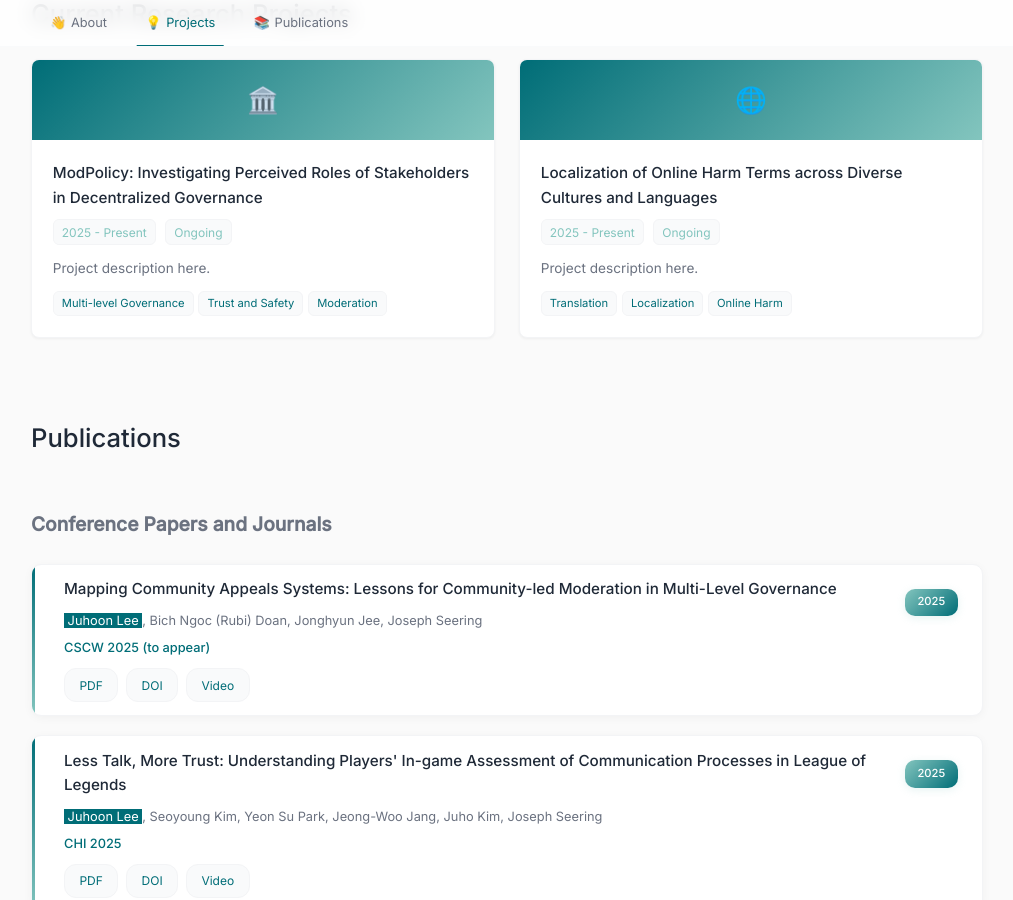
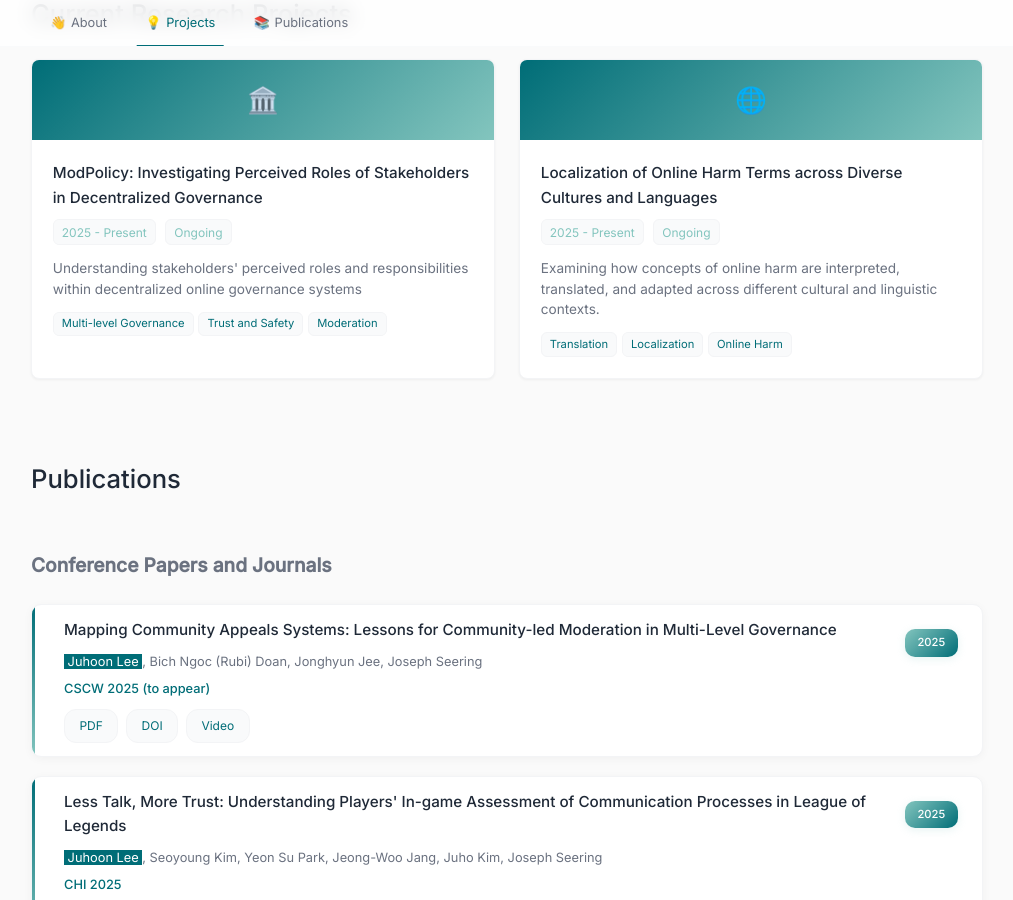
Before and after one commit to julielee16/personal-website, a Jekyll site: the page built from index.md, in a window 1280 px wide and 900 px high, scrolled down 700 px. Shown: the whole window, without its empty margins (133-1146 px from the left). Built offline with Jekyll 4.4.1, drawn with Linux system fonts in a browser that asks for light colours.

Commit message:
Update default.html

```diff
--- a/_layouts/default.html
+++ b/_layouts/default.html
@@ -152,7 +152,7 @@
                             <span>2025 - Present</span>
                             <span>Ongoing</span>
                         </div>
-                        <p class="project-description">Project description here.</p>
+                        <p class="project-description">Understanding stakeholders' perceived roles and responsibilities within decentralized online governance systems</p>
                         <div class="tech-stack">
                             <span class="tech-tag">Multi-level Governance</span>
                             <span class="tech-tag">Trust and Safety</span>
@@ -169,7 +169,7 @@
                             <span>2025 - Present</span>
                             <span>Ongoing</span>
                         </div>
-                        <p class="project-description">Project description here.</p>
+                        <p class="project-description">Examining how concepts of online harm are interpreted, translated, and adapted across different cultural and linguistic contexts.</p>
                         <div class="tech-stack">
                             <span class="tech-tag">Translation</span>
                             <span class="tech-tag">Localization</span>
```
